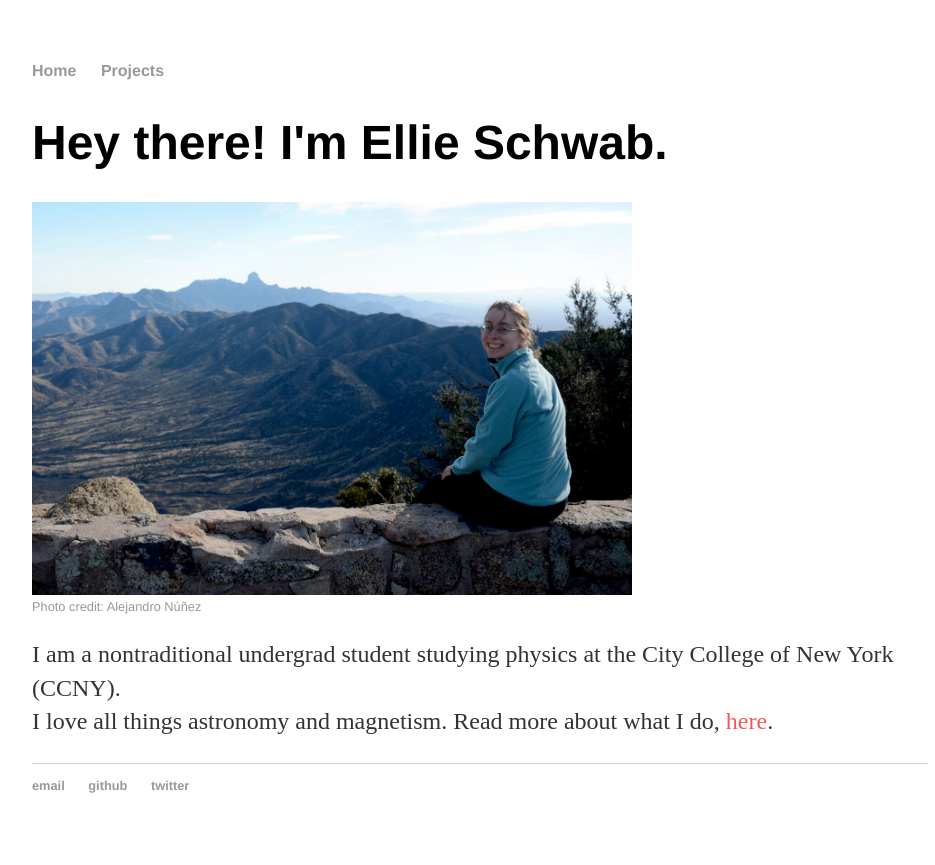
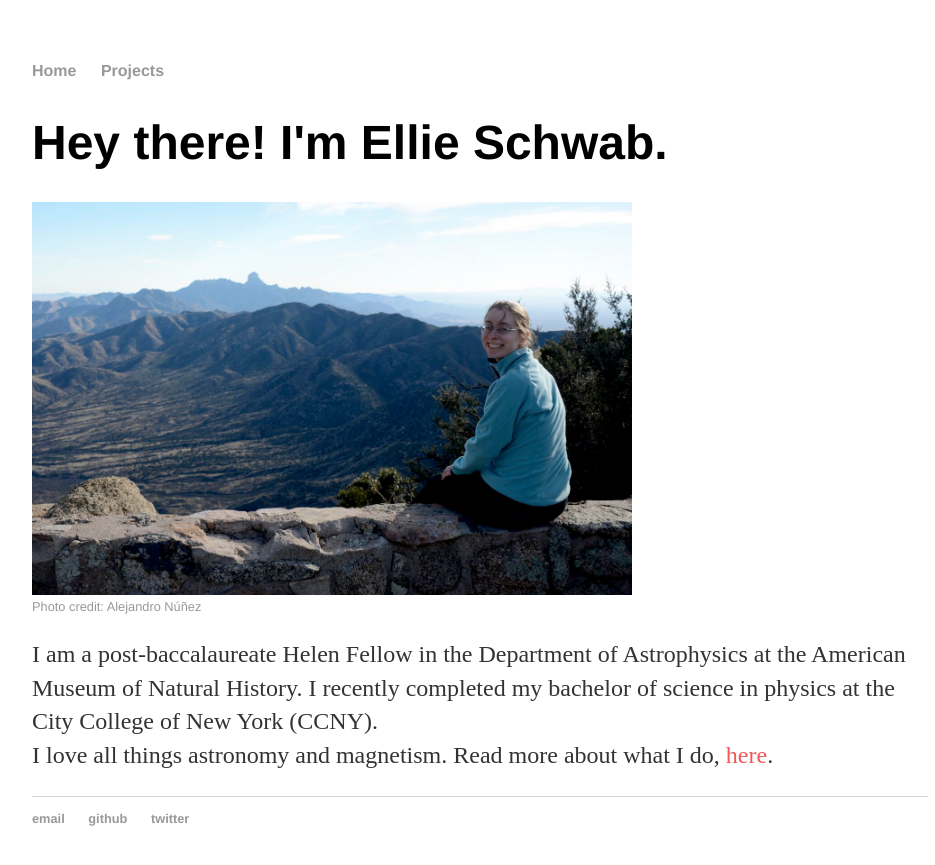
Before and after one commit to elliesch/elliesch.github.io, a Jekyll site: the page built from index.html, in a window 1280 px wide. Shown: the top 865 px of the page, without its empty margins (160-1095 px from the left). Built offline with Jekyll 4.4.1, drawn with Linux system fonts in a browser that asks for light colours.

Commit message:
helen update

```diff
--- a/index.html
+++ b/index.html
@@ -6,5 +6,5 @@ title: Ellie Schwab, Student Astronomer
 	<h1>Hey there! I'm Ellie Schwab.</h1>
 	<img src="/images/me_at_mdm.jpg" alt="The view from Columbia's MDM Telescope" style="width:600px">
 	<figcaption style="font-family:'Helvetica', 'Arial', 'Sans-Serif'; font-size: 0.8em; color: #999;">Photo credit: Alejandro Núñez</figcaption>
-	<p>I am a nontraditional undergrad student studying physics at the City College of New York (CCNY). <br>I love all things astronomy and magnetism. Read more about what I do, <a href="/projects">here</a>.</p>
+	<p>I am a post-baccalaureate Helen Fellow in the Department of Astrophysics at the American Museum of Natural History. I recently completed my bachelor of science in physics at the City College of New York (CCNY). <br>I love all things astronomy and magnetism. Read more about what I do, <a href="/projects">here</a>.</p>
 </div><!-- /.blurb -->
```
